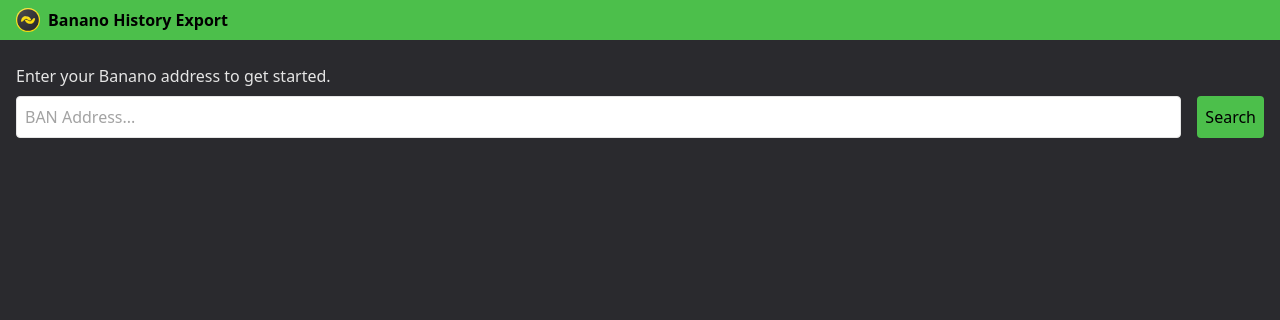
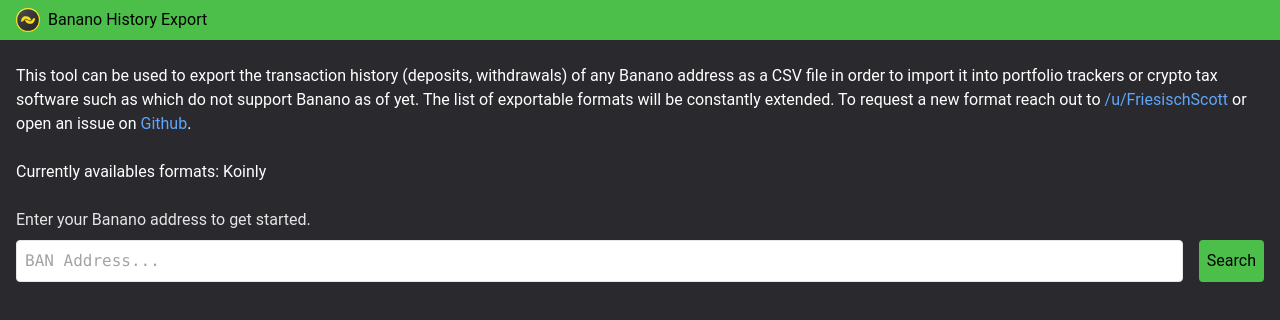
Before and after one commit to FriesischScott/banano-export, a Svelte app: page / in a window 1280 px wide. Shown: the top 320 px of the page. Built offline with nearby package versions, Linux system fonts and the light colour scheme.

Commit message:
Add description

```diff
--- a/src/App.svelte
+++ b/src/App.svelte
@@ -13,13 +13,31 @@
             alt="Banano Icon"
             class="h-6 mr-2"
           />
-          <span class="text-2lg font-semibold">Banano History Export</span>
+          <span class="text-2lg">Banano History Export</span>
         </div>
       </div>
     </div>
   </nav>
   <div class="px-4">
     <div class="container mx-auto">
+      <div class="text-white mb-6">
+        This tool can be used to export the transaction history (deposits,
+        withdrawals) of any Banano address as a CSV file in order to import it
+        into portfolio trackers or crypto tax software such as which do not
+        support Banano as of yet. The list of exportable formats will be
+        constantly extended. To request a new format reach out to <a
+          href="https://www.reddit.com/user/FriesischScott"
+          target="_"
+          class="text-blue-400 hover:underline">/u/FriesischScott</a
+        >
+        or open an issue on
+        <a
+          href="https://github.com/friesischscott/banano-export"
+          class="text-blue-400 hover:underline"
+          target="_">Github</a
+        >.
+      </div>
+      <div class="text-white mb-6">Currently availables formats: Koinly</div>
       <AddressSearchBar />
       <History />
     </div>
@@ -30,4 +48,9 @@
   @tailwind base;
   @tailwind components;
   @tailwind utilities;
+
+  @import url("https://fonts.googleapis.com/css2?family=Roboto:wght@400&display=swap");
+  body {
+    font-family: "Roboto", sans-serif;
+  }
 </style>
--- a/src/components/AddressSearchBar.svelte
+++ b/src/components/AddressSearchBar.svelte
@@ -17,7 +17,7 @@
       type="text"
       placeholder="BAN Address..."
       bind:value={addressInput}
-      class="bg-white flex-grow rounded border p-2 mr-4"
+      class="bg-white font-mono flex-grow rounded border p-2 mr-4"
     />
 
     <button on:click={search} class="p-2 bg-banano-green rounded">Search</button
--- a/tailwind.config.js
+++ b/tailwind.config.js
@@ -30,6 +30,7 @@
       },
       // default
       black: colors.black,
+      blue: colors.blue,
       white: colors.white,
       gray: colors.trueGray,
       red: colors.red,
```
Also changed, not shown: 1 other file (tests, documents, lock files or other folders).
